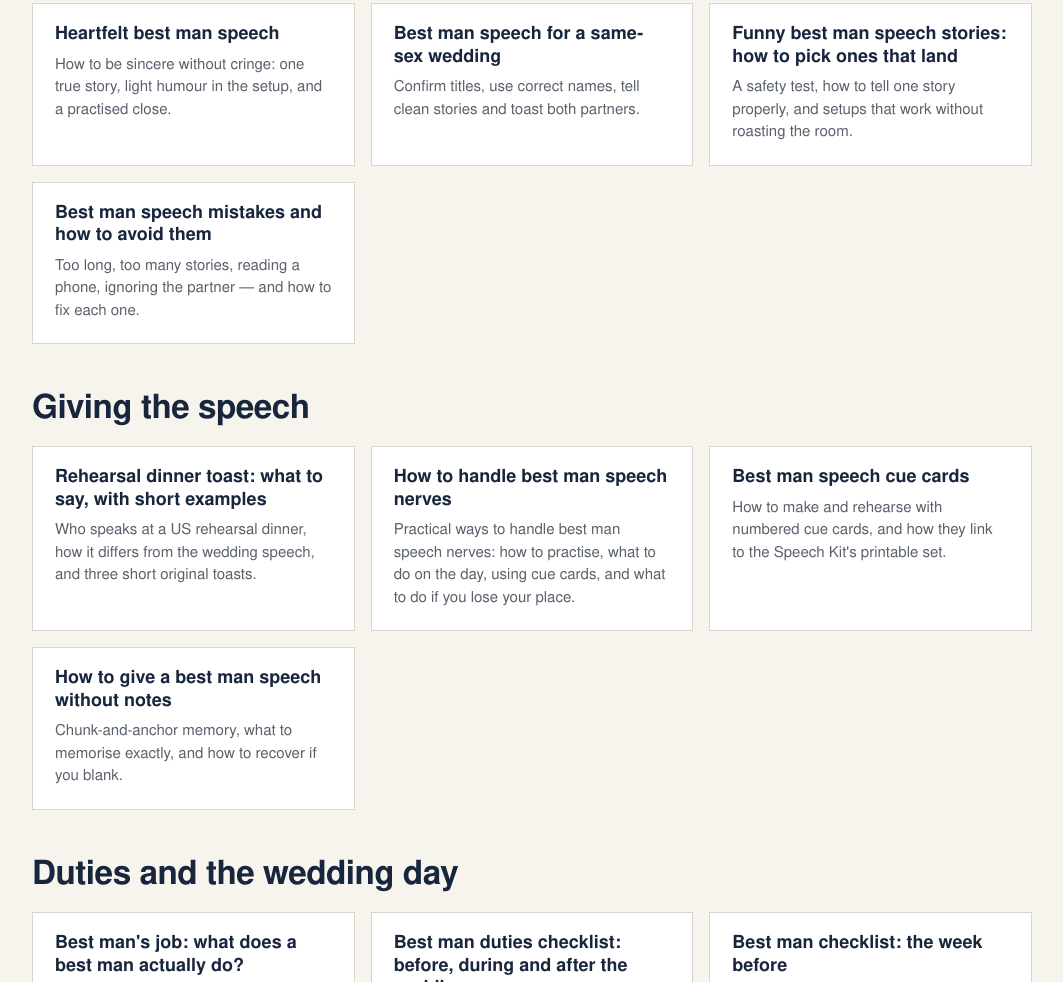
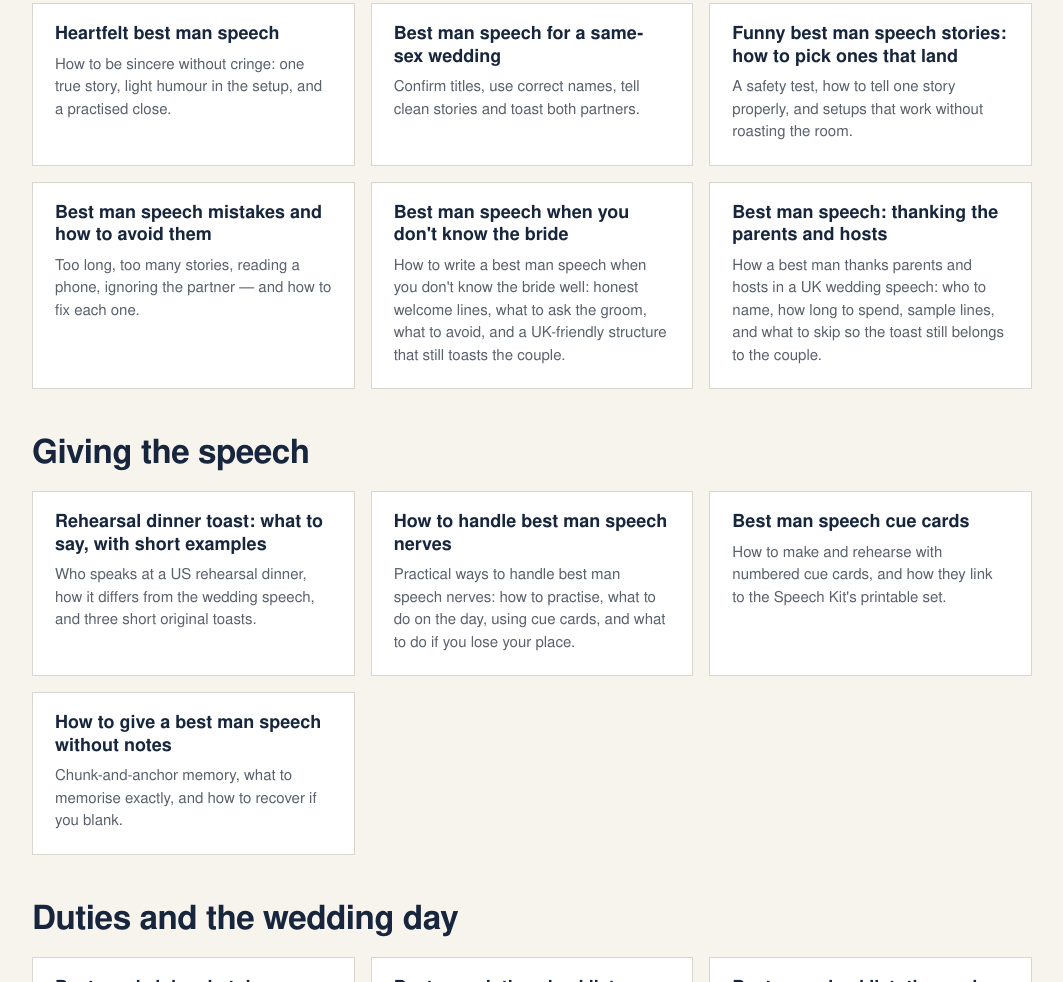
Before and after one commit to operatorsystems-mep/bestmanbackup, a website: page guides/index.html in a window 1280 px wide. Shown: the part 2387-3369 px from the top of the page, without its empty margins (108-1171 px from the left). Drawn offline with Linux system fonts and the light colour scheme.

Commit message:
fix: add missing hub cards for two speech guides (#40)
Show don't-know-the-bride and thanking-parents on /guides/ so the hub
lists all 50 guides with the same card markup as the rest.

Co-authored-by: Cursor Agent <cursoragent@cursor.com>
Co-authored-by: operatorsystems-mep <operatorsystems-mep@users.noreply.github.com>

```diff
--- a/guides/index.html
+++ b/guides/index.html
@@ -78,6 +78,8 @@
           <li><a href="/guides/best-man-speech-same-sex-wedding/"><strong>Best man speech for a same-sex wedding</strong><span>Confirm titles, use correct names, tell clean stories and toast both partners.</span></a></li>
           <li><a href="/guides/funny-best-man-speech-stories/"><strong>Funny best man speech stories: how to pick ones that land</strong><span>A safety test, how to tell one story properly, and setups that work without roasting the room.</span></a></li>
           <li><a href="/guides/best-man-speech-mistakes/"><strong>Best man speech mistakes and how to avoid them</strong><span>Too long, too many stories, reading a phone, ignoring the partner — and how to fix each one.</span></a></li>
+          <li><a href="/guides/best-man-speech-dont-know-the-bride/"><strong>Best man speech when you don&#x27;t know the bride</strong><span>How to write a best man speech when you don&#x27;t know the bride well: honest welcome lines, what to ask the groom, what to avoid, and a UK-friendly structure that still toasts the couple.</span></a></li>
+          <li><a href="/guides/best-man-speech-thanking-parents/"><strong>Best man speech: thanking the parents and hosts</strong><span>How a best man thanks parents and hosts in a UK wedding speech: who to name, how long to spend, sample lines, and what to skip so the toast still belongs to the couple.</span></a></li>
         </ul>
       </section>
       <section class="guide-group">
```
